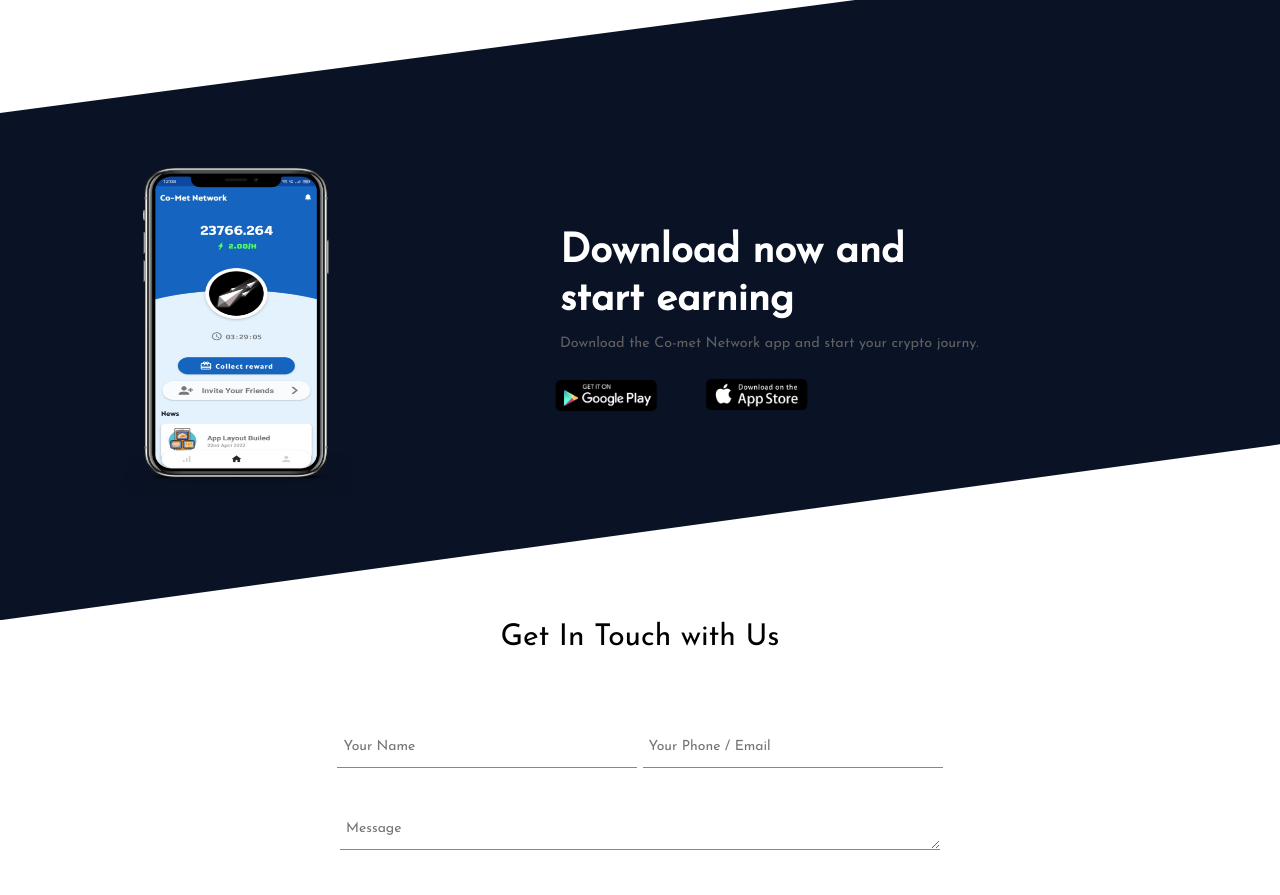
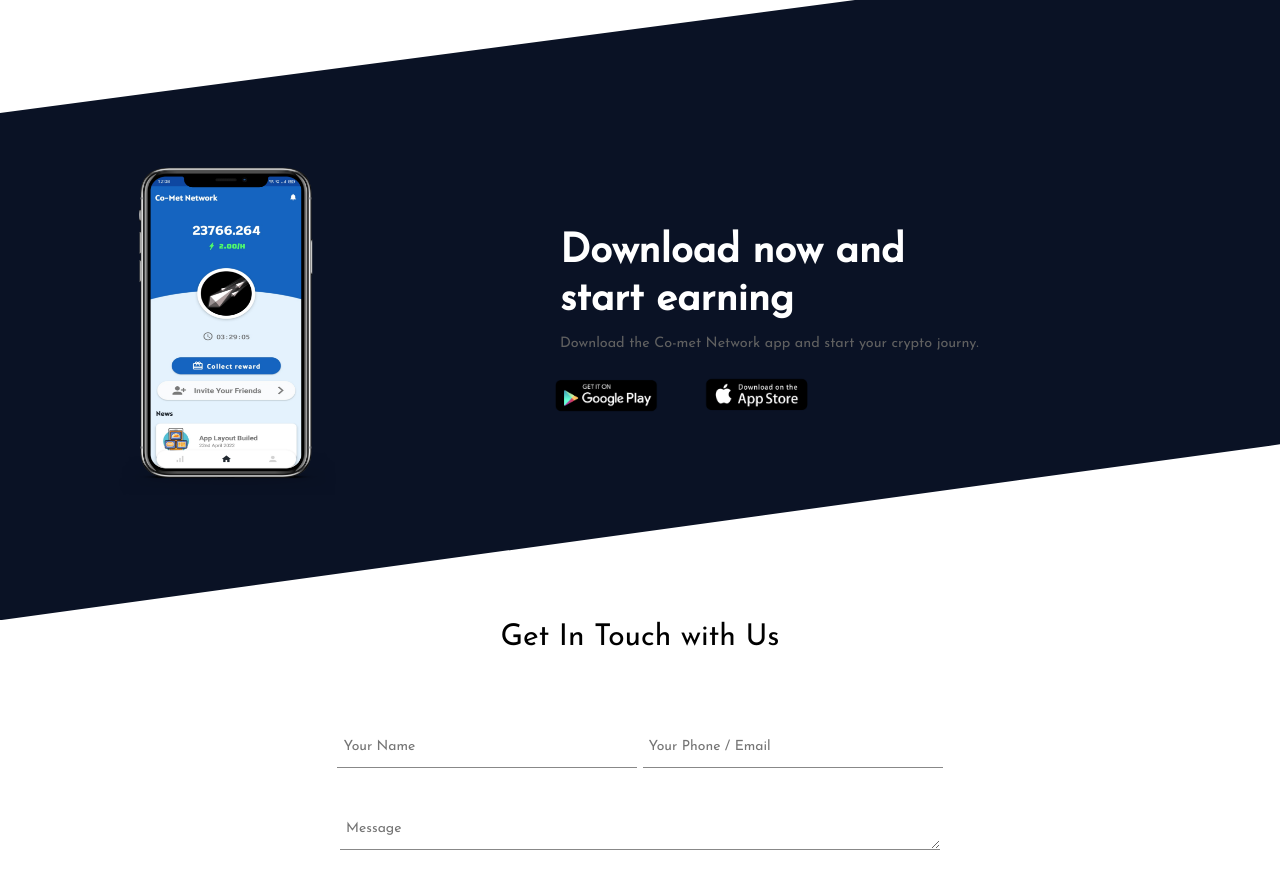
Before and after one commit to VpsaGroup/co-met, a plain HTML site: page index.html in a window 1280 px wide. Shown: the part 893-1788 px from the top of the page. Drawn offline with nearby package versions, Linux system fonts and the light colour scheme.

Commit message:
change image width

```diff
--- a/index.html
+++ b/index.html
@@ -107,7 +107,7 @@
             <div class="container">
                 <div class="row screen-row">
                     <div class="col-sm-5 screen-col">
-                        <img src="screen_img.png" alt="Co-met Network" height="400px" width="300px">
+                        <img src="screen_img.png" alt="Co-met Network" height="400px" width="280px">
                     </div>
                     <div class="font-weight-bold col-sm-7 screen-col">
                         <h1 class="font-weight-bold" style="color: white;">Download now and <br>start earning</h1>
```
